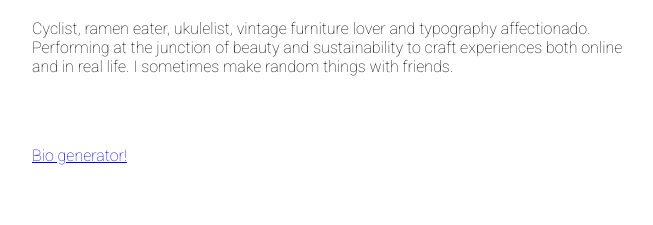
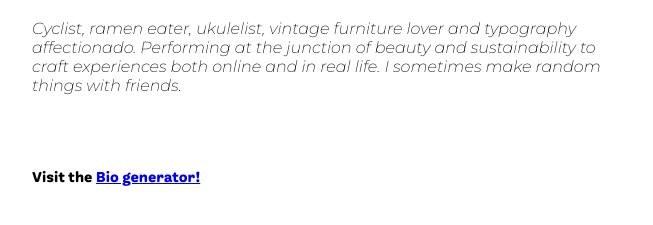
Before and after one commit to A-sad-ali/firstsitewindows, a plain HTML site: page fonttest/index.html in a window 1280 px wide. Shown: the part 65-290 px from the top of the page, without its empty margins (308-961 px from the left). Drawn offline with Linux system fonts and the light colour scheme; some icons are missing.

Commit message:
added variable 2 axes fonts

```diff
--- a/fonttest/index.html
+++ b/fonttest/index.html
@@ -7,10 +7,9 @@
     <link rel="preconnect" href="https://fonts.googleapis.com" />
     <link rel="preconnect" href="https://fonts.gstatic.com" crossorigin />
     <link
-      href="https://fonts.googleapis.com/css2?family=Roboto:ital,wght@0,100..900;1,100..900&display=swap"
+      href="https://fonts.googleapis.com/css2?family=Montserrat:ital,wght@0,100..900;1,100..900&display=swap"
       rel="stylesheet"
     />
-
     <!-- Awesome Font -->
     <script
       src="https://kit.fontawesome.com/1ff616619a.js"
@@ -21,10 +20,10 @@
     <link href="styles.css" rel="stylesheet" />
   </head>
 
-  <body class="roboto">
+  <body>
     <h1>My Amazing Bio</h1>
 
-    <p>
+    <p class="montserrat">
       Cyclist, ramen eater, ukulelist, vintage furniture lover and typography
       affectionado. Performing at the junction of beauty and sustainability to
       craft experiences both online and in real life. I sometimes make random
@@ -35,7 +34,9 @@
       <i class="fa-solid fa-alarm-clock"></i>
     </div>
     <footer>
-      <p><a href="https://tautau.co/designer-bio">Bio generator!</a></p>
+      <p>
+        Visit the <a href="https://tautau.co/designer-bio">Bio generator!</a>
+      </p>
     </footer>
   </body>
 </html>
--- a/fonttest/styles.css
+++ b/fonttest/styles.css
@@ -25,18 +25,15 @@
 body {
   max-width: 600px;
   margin: auto;
-  /* font-family: "freightround_prolight", sans-serif, Arial; */
-}
-
-.roboto {
-  font-family: "Roboto", sans-serif;
-  font-optical-sizing: auto;
-  font-weight: 100;
-  font-style: normal;
-  font-variation-settings: "wdth" 100;
+  font-family: "freightround_prolight", sans-serif, Arial;
+  font-weight: 400;
 }
 
 h1 {
+  font-family: "freightround_probold", sans-serif;
+}
+
+footer p {
   font-family: "freightround_probold", sans-serif;
 }
 
@@ -44,3 +41,10 @@ h1 {
   font-size: 32px;
   color: pink;
 }
+
+.montserrat {
+  font-family: "Montserrat", sans-serif;
+  font-optical-sizing: auto;
+  font-weight: 230;
+  font-style: italic;
+}
```
